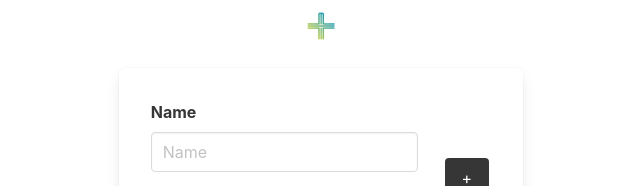
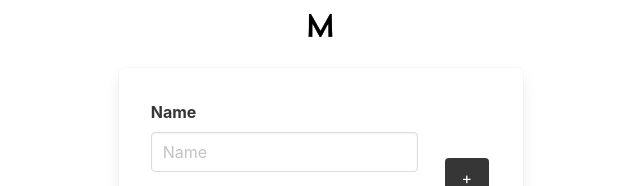
Before and after one commit to Matimrs/cuanto-es, a React (Create React App) app: page / in a window 1280 px wide. Shown: the top 186 px of the page, without its empty margins (319-959 px from the left). Built offline with nearby package versions, Linux system fonts and the light colour scheme.

Commit message:
Cambio de logo navbar

```diff
--- a/src/Components/NavBar/NavBar.js
+++ b/src/Components/NavBar/NavBar.js
@@ -4,7 +4,7 @@ const NavBar = () => {
         <nav class="navbar is-flex is-flex-direction-row is-justify-content-center is-align-items-center" role="navigation" aria-label="main navigation">
             <div class="navbar-brand">
                 <a class="navbar-item" href="https://github.com/Matimrs">
-                <img src="Logo.jpeg" alt="Logo"/>
+                <img src="LogoM.png" alt="Logo"/>
                 </a>
             </div>
         </nav>
```
